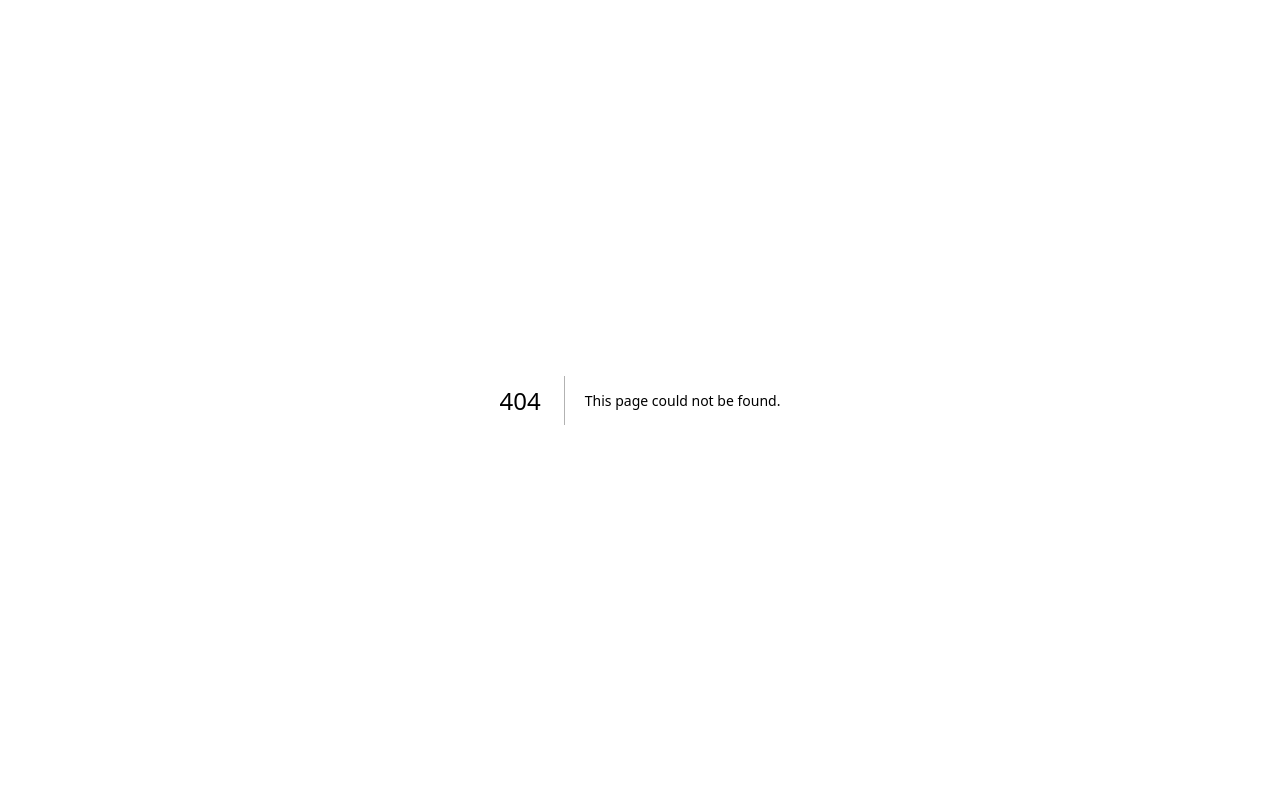
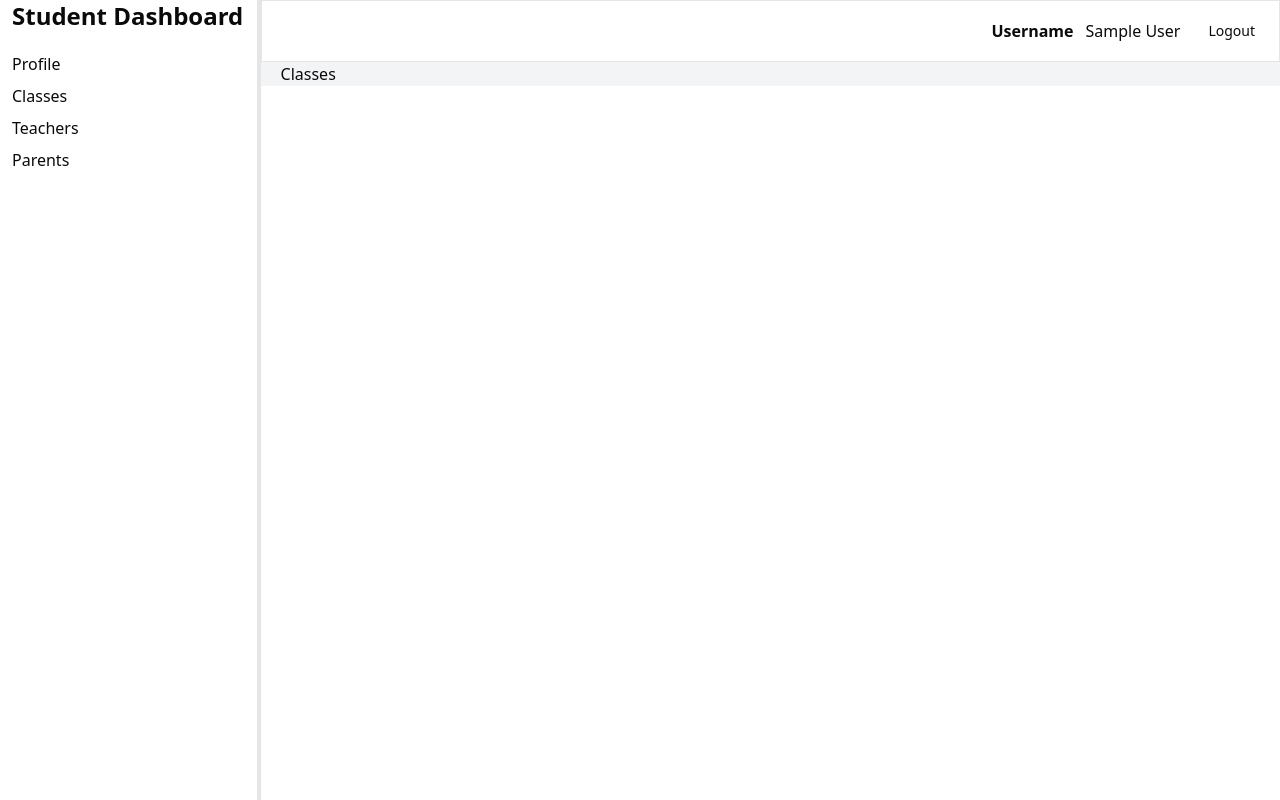
Before and after one commit to ariful97768/Ilmora, a Next.js app: page /dashboard/classes in a window 1280 px wide. Before the commit this address had no page. Built offline with nearby package versions, Linux system fonts and the light colour scheme; no server answers; sample sign-in values are in the browser's storage.

Commit message:
Add Classes and Parents pages; refactor Sidebar and Navbar to use Link component for navigation

```diff
--- /dev/null
+++ b/src/app/dashboard/classes/page.tsx
@@ -0,0 +1,11 @@
+import React from 'react';
+
+const Classes = () => {
+    return (
+        <div>
+            Classes
+        </div>
+    );
+};
+
+export default Classes;
--- /dev/null
+++ b/src/app/dashboard/parents/page.tsx
@@ -0,0 +1,7 @@
+export default function Parents() {
+  return (
+    <div>
+      Parents
+    </div>
+  );
+};
--- a/src/components/navbar.tsx
+++ b/src/components/navbar.tsx
@@ -1,5 +1,6 @@
 import { auth, signOut } from "@/auth";
 import { Button } from "./ui/button";
+import Link from "next/link";
 
 const Navbar = async () => {
   const session = await auth();
@@ -19,7 +20,7 @@ const Navbar = async () => {
         </div>
       ) : (
         <Button variant={"link"}>
-          <a href="/login">Login</a>
+          <Link href="/login">Login</Link>
         </Button>
       )}
     </nav>
--- a/src/components/sidebar.tsx
+++ b/src/components/sidebar.tsx
@@ -1,3 +1,5 @@
+import Link from "next/link";
+
 const Sidebar = () => {
   return (
     <div>
@@ -5,18 +7,16 @@ const Sidebar = () => {
         <span>{"Student"}</span> Dashboard
       </h1>
       <div className="flex mt-5 flex-col  gap-2">
-        <a className="hover:underline" href="/dashboard/profile">
-          Profile
-        </a>
-        <a className="hover:underline" href="/dashboard/classes">
+        <Link className="hover:underline" href="/dashboard/profile">Profile</Link>
+        <Link className="hover:underline" href="/dashboard/classes">
           Classes
-        </a>
-        <a className="hover:underline" href="/dashboard/teachers">
+        </Link>
+        <Link className="hover:underline" href="/dashboard/teachers">
           Teachers
-        </a>
-        <a className="hover:underline" href="/dashboard/parents">
+        </Link>
+        <Link className="hover:underline" href="/dashboard/parents">
           Parents
-        </a>
+        </Link>
       </div>
     </div>
   );
```
